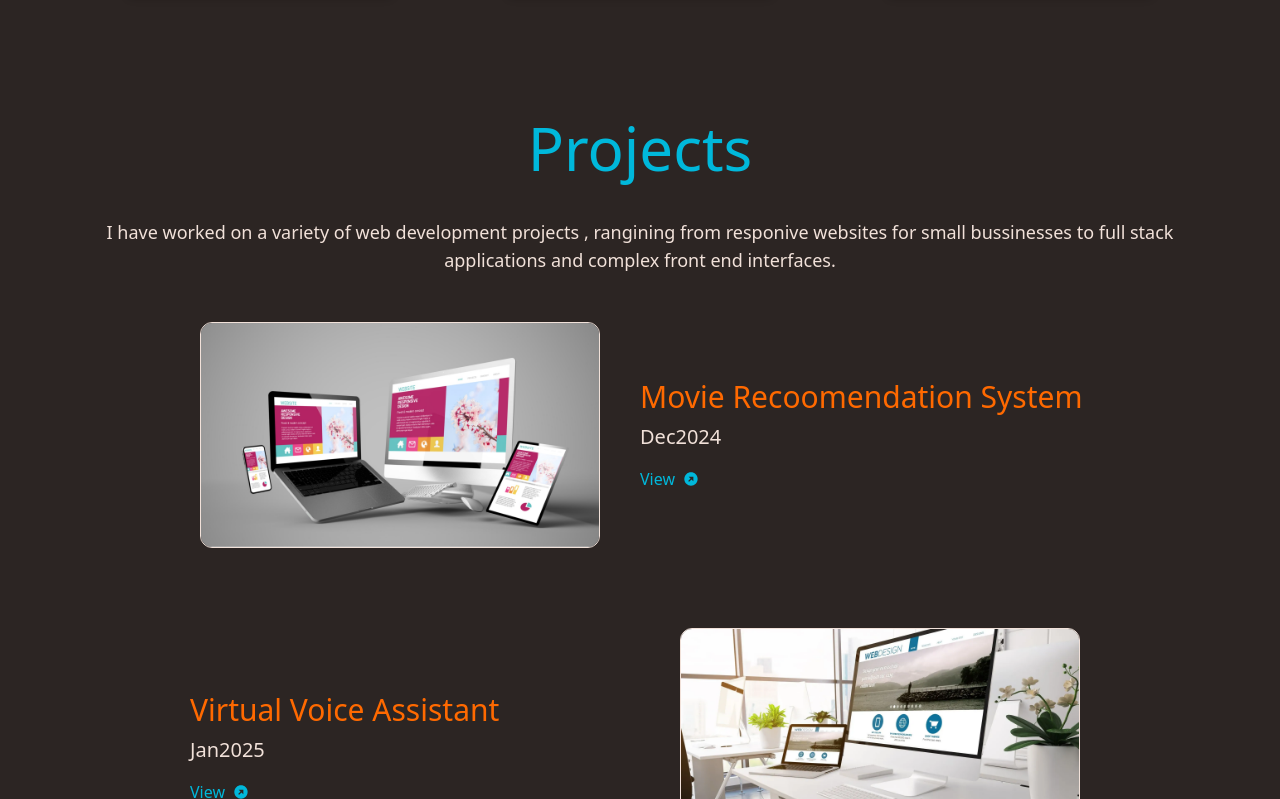
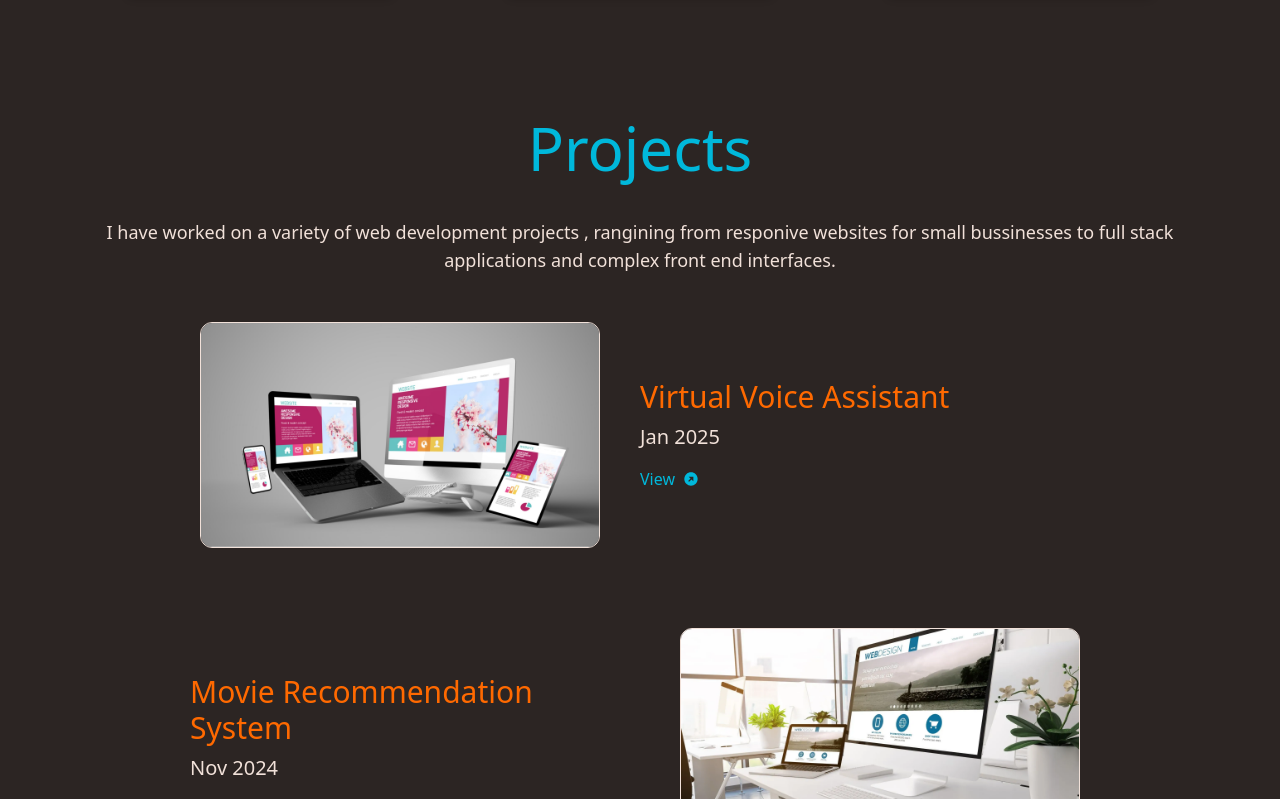
Before and after one commit to ParasRana123/Portfolio, a React (Vite) app: page / in a window 1280 px wide. Shown: the part 2991-3790 px from the top of the page. Built offline with nearby package versions, Linux system fonts and the light colour scheme.

Commit message:
Fixed the Dates of the projects and projects ordering

```diff
--- a/src/components/projectsSection/ProjectsMain.jsx
+++ b/src/components/projectsSection/ProjectsMain.jsx
@@ -6,29 +6,29 @@ import { fadeIn } from '../../framerMotion/variants'
 
 const projects = [
     {
-      name: "Movie Recoomendation System",
-      year: "Dec2024",
+      name: "Virtual Voice Assistant",
+      year: "Jan 2025",
       align: "right",
       image: "/images/website-img-1.jpg",
       link: "https://github.com/ParasRana123/Movie_Recommender",
     },
     {
-      name: "Virtual Voice Assistant",
-      year: "Jan2025",
+      name: "Movie Recommendation System",
+      year: "Nov 2024",
       align: "left",
       image: "/images/website-img-2.webp",
       link: "https://github.com/ParasRana123/NOVA",
     },
     {
       name: "AI Chatbot Platform",
-      year: "Oct2023",
+      year: "Oct 2024",
       align: "right",
       image: "/images/website-img-3.jpg",
       link: "https://github.com/ParasRana123/ShardAI",
     },
     {
       name: "AI-Powered Facial Recognition Match System",
-      year: "Sept2024",
+      year: "Sept 2024",
       align: "left",
       image: "/images/website-img-4.jpg",
       link: "https://github.com/ParasRana123/CelebFacelookalike",
```
